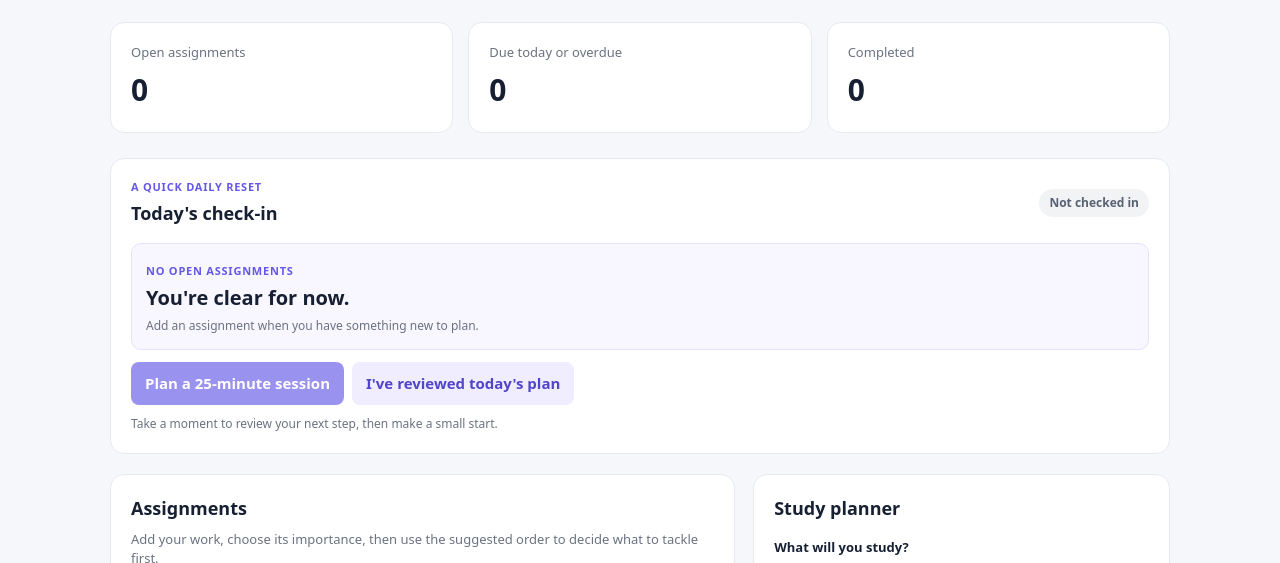
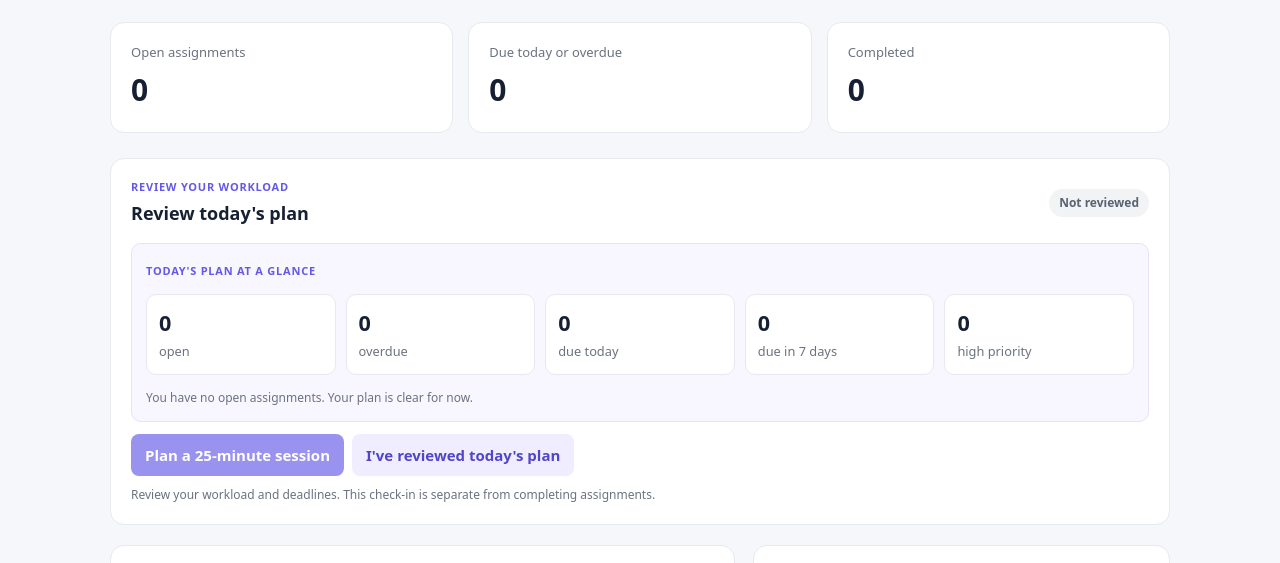
Before and after one commit to GVN8R/studyos, a plain HTML site: page index.html in a window 1280 px wide. Shown: the part 175-738 px from the top of the page. Drawn offline with Linux system fonts and the light colour scheme.

Commit message:
Show assignment counts and flag when the plan has changed since the last review.

```diff
--- a/index.html
+++ b/index.html
@@ -34,10 +34,10 @@
     <section class="card daily-checkin" aria-labelledby="checkinHeading">
       <div class="checkin-topline">
         <div>
-          <p class="eyebrow">A QUICK DAILY RESET</p>
-          <h2 id="checkinHeading">Today's check-in</h2>
+          <p class="eyebrow">REVIEW YOUR WORKLOAD</p>
+          <h2 id="checkinHeading">Review today's plan</h2>
         </div>
-        <span id="checkinStatus" class="checkin-status">Not checked in</span>
+        <span id="checkinStatus" class="checkin-status">Not reviewed</span>
       </div>
       <div id="checkinFocus" class="checkin-focus" aria-live="polite"></div>
       <div class="checkin-actions">
--- a/script.js
+++ b/script.js
@@ -54,40 +54,68 @@ function getStartTask() {
   return getSortedAssignments().find(a => !a.done) || null;
 }
 
+function getPlanSignature() {
+  const relevant = assignments.map(a => ({
+    id: a.id, title: a.title, course: a.course, date: a.date,
+    priority: priorityOf(a), done: Boolean(a.done)
+  })).sort((a, b) => String(a.id).localeCompare(String(b.id)));
+  return JSON.stringify(relevant);
+}
+
+function getCheckinRecord() {
+  try {
+    const saved = JSON.parse(localStorage.getItem(checkinStorageKey) || "null");
+    if (saved && typeof saved === "object" && saved.date) return saved;
+  } catch {}
+  const legacyDate = localStorage.getItem(checkinStorageKey);
+  return legacyDate ? { date: legacyDate, signature: null } : null;
+}
+
+function getCheckinState() {
+  const todayKey = localDate(new Date());
+  const record = getCheckinRecord();
+  if (!record || record.date !== todayKey) return "not-reviewed";
+  if (!record.signature || record.signature !== getPlanSignature()) return "changed";
+  return "reviewed";
+}
+
 function renderCheckin() {
-  const todayKey = localDate(new Date());
-  const checkedIn = localStorage.getItem(checkinStorageKey) === todayKey;
+  const state = getCheckinState();
+  const open = assignments.filter(a => !a.done);
+  const overdue = open.filter(a => daysUntil(a.date) < 0).length;
+  const dueToday = open.filter(a => daysUntil(a.date) === 0).length;
+  const upcoming = open.filter(a => daysUntil(a.date) > 0 && daysUntil(a.date) <= 7).length;
+  const highPriority = open.filter(a => priorityOf(a) === "high").length;
   const focus = getStartTask();
   const focusBox = $("checkinFocus");
   focusBox.replaceChildren();
 
-  $("checkinStatus").textContent = checkedIn ? "Checked in today" : "Not checked in";
-  $("checkinStatus").classList.toggle("is-complete", checkedIn);
-  $("completeCheckin").textContent = checkedIn ? "Check-in complete" : "I've reviewed today's plan";
-  $("completeCheckin").disabled = checkedIn;
+  const statusText = state === "reviewed" ? "Reviewed today" : state === "changed" ? "Plan changed" : "Not reviewed";
+  $("checkinStatus").textContent = statusText;
+  $("checkinStatus").classList.toggle("is-complete", state === "reviewed");
+  $("checkinStatus").classList.toggle("is-changed", state === "changed");
+  $("completeCheckin").textContent = state === "changed" ? "Review updated plan" : state === "reviewed" ? "Review again" : "I've reviewed today's plan";
   $("planFocusSession").disabled = !focus;
 
-  if (focus) {
-    focusBox.append(node("span", "TODAY'S FOCUS", "checkin-label"));
-    focusBox.append(node("h3", focus.title, "checkin-title"));
-    focusBox.append(node("p", focus.course + " · Due " + prettyDate(focus.date), "meta"));
-    const reason = getPriorityReason(focus);
-    const priority = priorityOf(focus);
-    const explanation = reason
-      ? reason + " · " + priority.charAt(0).toUpperCase() + priority.slice(1) + " priority"
-      : priority.charAt(0).toUpperCase() + priority.slice(1) + " priority · selected by your task order";
-    focusBox.append(node("p", explanation, "checkin-reason"));
-  } else {
-    focusBox.append(node("span", "NO OPEN ASSIGNMENTS", "checkin-label"));
-    focusBox.append(node("h3", "You're clear for now.", "checkin-title"));
-    focusBox.append(node("p", "Add an assignment when you have something new to plan.", "meta"));
-  }
+  focusBox.append(node("span", "TODAY'S PLAN AT A GLANCE", "checkin-label"));
+  const summary = node("div", "", "checkin-summary");
+  [[open.length, "open"], [overdue, "overdue"], [dueToday, "due today"], [upcoming, "due in 7 days"], [highPriority, "high priority"]].forEach(([count, label]) => {
+    const stat = node("div", "", "checkin-stat");
+    stat.append(node("strong", String(count)));
+    stat.append(node("span", label));
+    summary.append(stat);
+  });
+  focusBox.append(summary);
+  focusBox.append(node("p", focus
+    ? "Your task order is shown in Start Here. Use this review to check whether the overall plan still fits your day."
+    : "You have no open assignments. Your plan is clear for now.", "meta"));
 
-  $("checkinMessage").textContent = checkedIn
-    ? "Your plan has been reviewed for today. You can update it any time your priorities change."
-    : "Take a moment to review your next step, then make a small start.";
+  $("checkinMessage").textContent = state === "changed"
+    ? "Your assignments changed since your last review. Review the updated plan before you continue."
+    : state === "reviewed"
+      ? "You've reviewed the current plan today. Reviewing it does not mark any assignment complete."
+      : "Review your workload and deadlines. This check-in is separate from completing assignments.";
 }
-
 function node(tag, text, className) {
   const el = document.createElement(tag);
   el.textContent = text;
@@ -386,7 +414,10 @@ $("planFocusSession").addEventListener("click", () => {
 });
 
 $("completeCheckin").addEventListener("click", () => {
-  localStorage.setItem(checkinStorageKey, localDate(new Date()));
+  localStorage.setItem(checkinStorageKey, JSON.stringify({
+    date: localDate(new Date()),
+    signature: getPlanSignature()
+  }));
   renderCheckin();
 });
 
--- a/style.css
+++ b/style.css
@@ -202,3 +202,9 @@ footer { text-align: center; padding: 30px 15px; color: var(--muted); font-size:
   .item { flex-wrap: wrap; }
   .item-actions { margin-left: 28px; }
 }
+
+.checkin-status.is-changed { background: #fff1d6; color: #8a5200; }
+.checkin-summary { display: grid; grid-template-columns: repeat(auto-fit, minmax(105px, 1fr)); gap: 10px; margin: 14px 0; }
+.checkin-stat { display: flex; flex-direction: column; gap: 3px; padding: 12px; border: 1px solid var(--border, #e4e7ec); border-radius: 10px; background: var(--surface, #fff); }
+.checkin-stat strong { font-size: 1.35rem; }
+.checkin-stat span { color: var(--muted, #667085); font-size: .8rem; }
```
